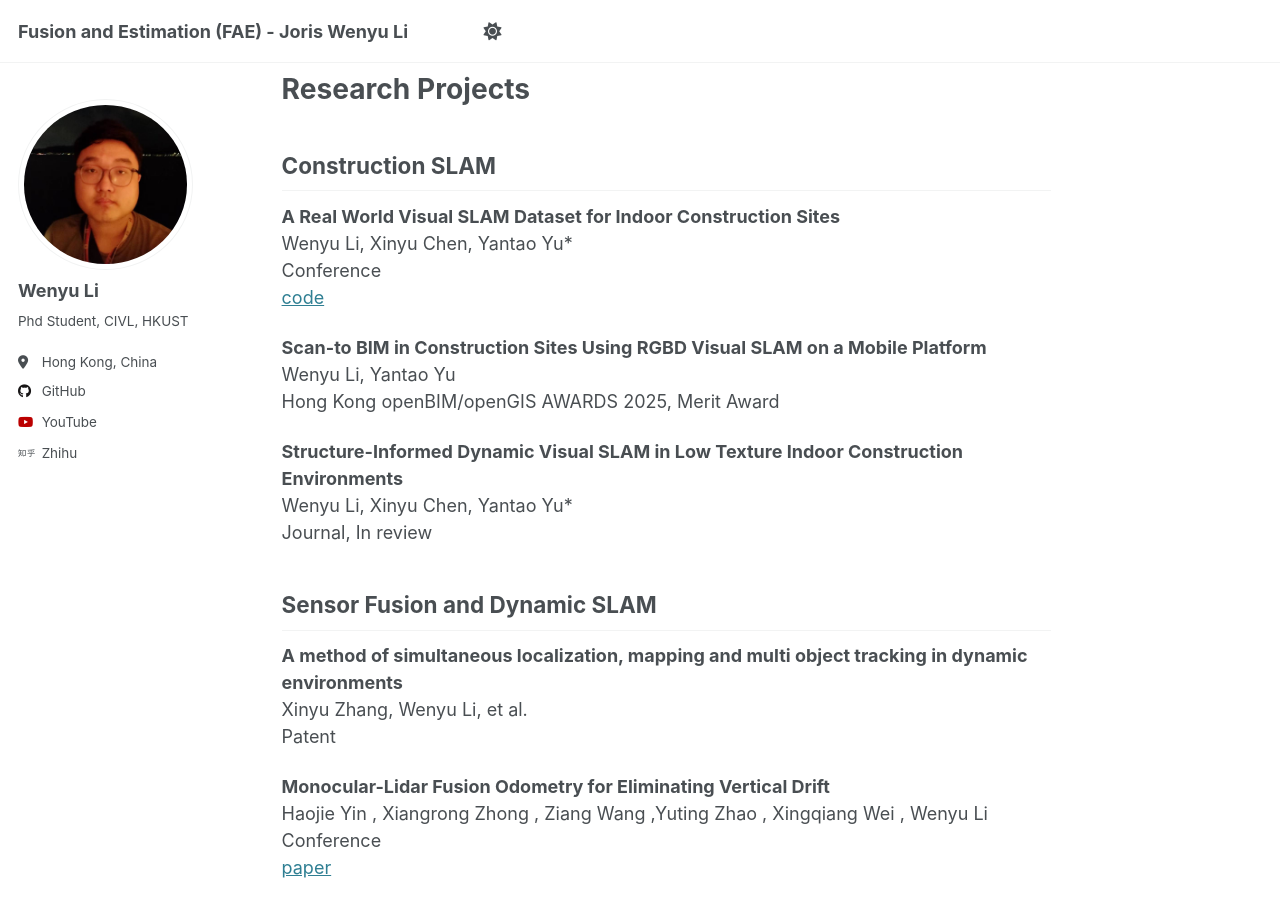
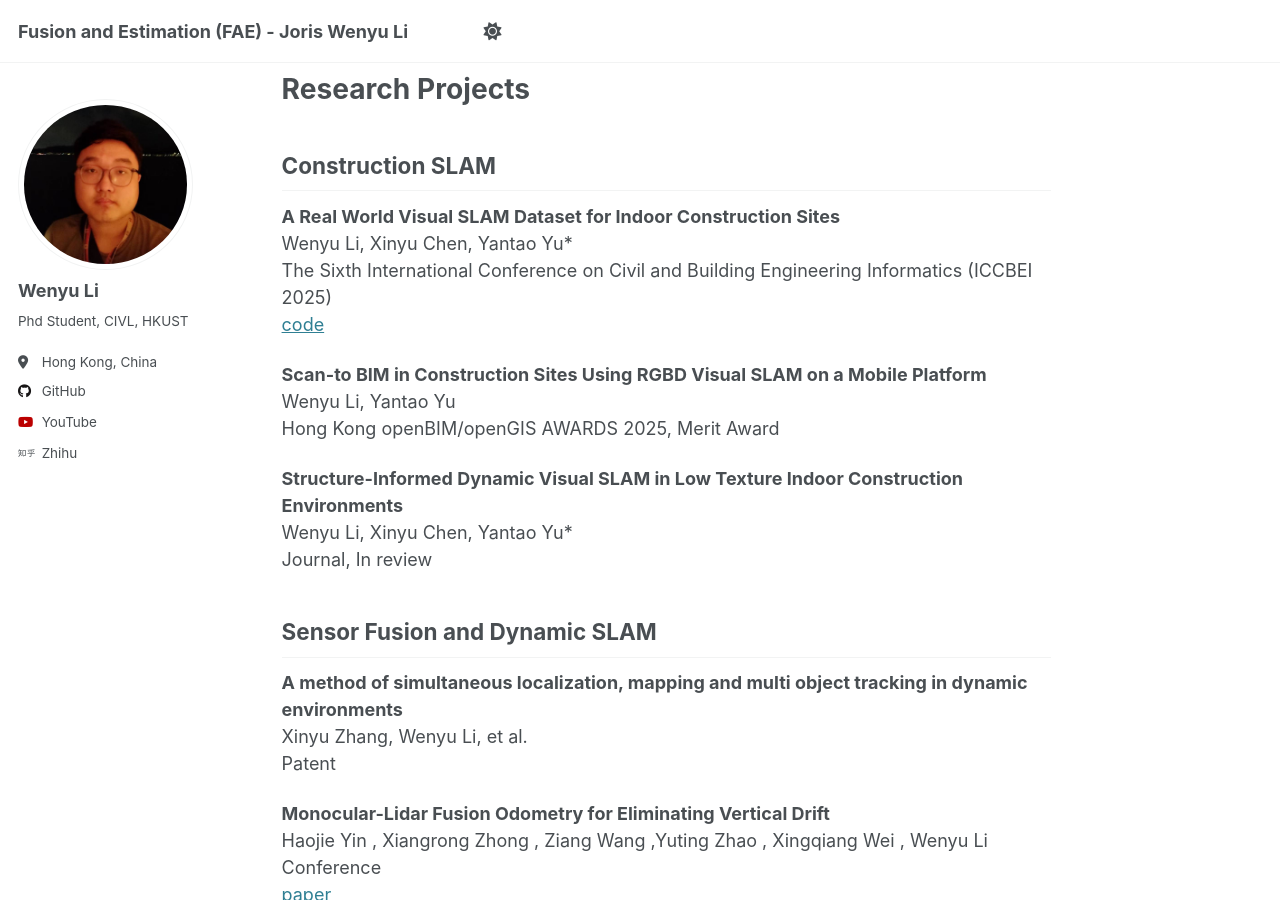
Before and after one commit to WenyuLWY/WenyuLWY.github.io, a Jekyll site: the page built from _pages/about.md, in a window 1280 px wide and 900 px high, scrolled down 462 px. Built offline with Jekyll 4.4.1, drawn with Linux system fonts in a browser that asks for light colours.

Commit message:
Update about.md

```diff
--- a/_pages/about.md
+++ b/_pages/about.md
@@ -24,7 +24,7 @@ Construction SLAM
 
 **A Real World Visual SLAM Dataset for Indoor Construction Sites**
 Wenyu Li, Xinyu Chen, Yantao Yu*
-Conference
+The Sixth International Conference on Civil and Building Engineering Informatics (ICCBEI 2025)
 [code](https://github.com/WenyuLWY/HCIC-Construction-VSLAM-Dataset)
 
 
```
